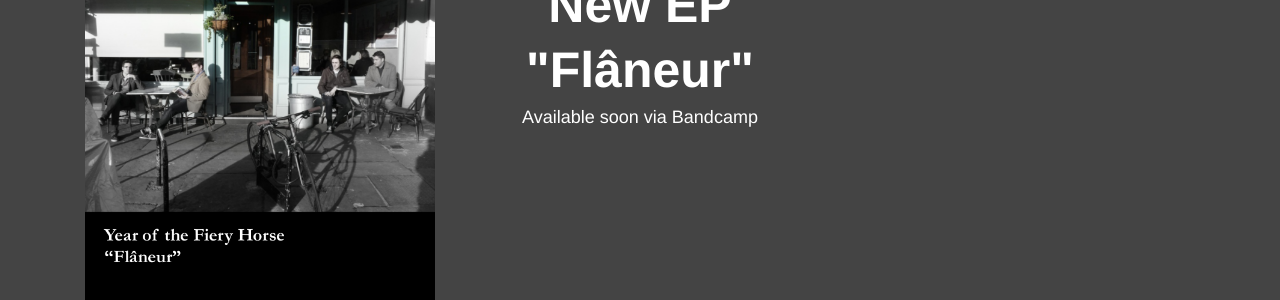
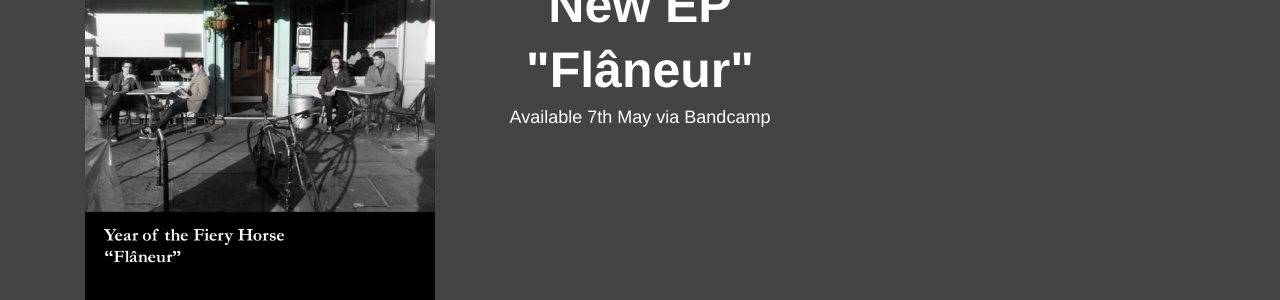
Before and after one commit to PaulBarrett79/yotfh, a Jekyll site: the page built from index.html, in a window 1280 px wide. Shown: the part 352-652 px from the top of the page. Built offline with Jekyll 4.4.1, drawn with Linux system fonts in a browser that asks for light colours; nearby versions of some CDN libraries; comment, search, counter and statistics services are not loaded; grey boxes are pictures that could not be loaded.

Commit message:
Adding EP avaailability date

```diff
--- a/index.html
+++ b/index.html
@@ -34,7 +34,7 @@ layout: default
                         <div class="col-sm-4 col-sm-push-4">
                             <h3 class="gig-title text-center desktop-top-margin">New EP </h3>
                             <h3 class="gig-title text-center">"Fl&acirc;neur"</h3>
-                            <h4 class="text-center" style="color:white;">Available soon via Bandcamp</h4>
+                            <h4 class="text-center" style="color:white;">Available 7th May via Bandcamp</h4>
                         </div>
 
                         <div class="col-sm-4 col-sm-pull-4">
```
